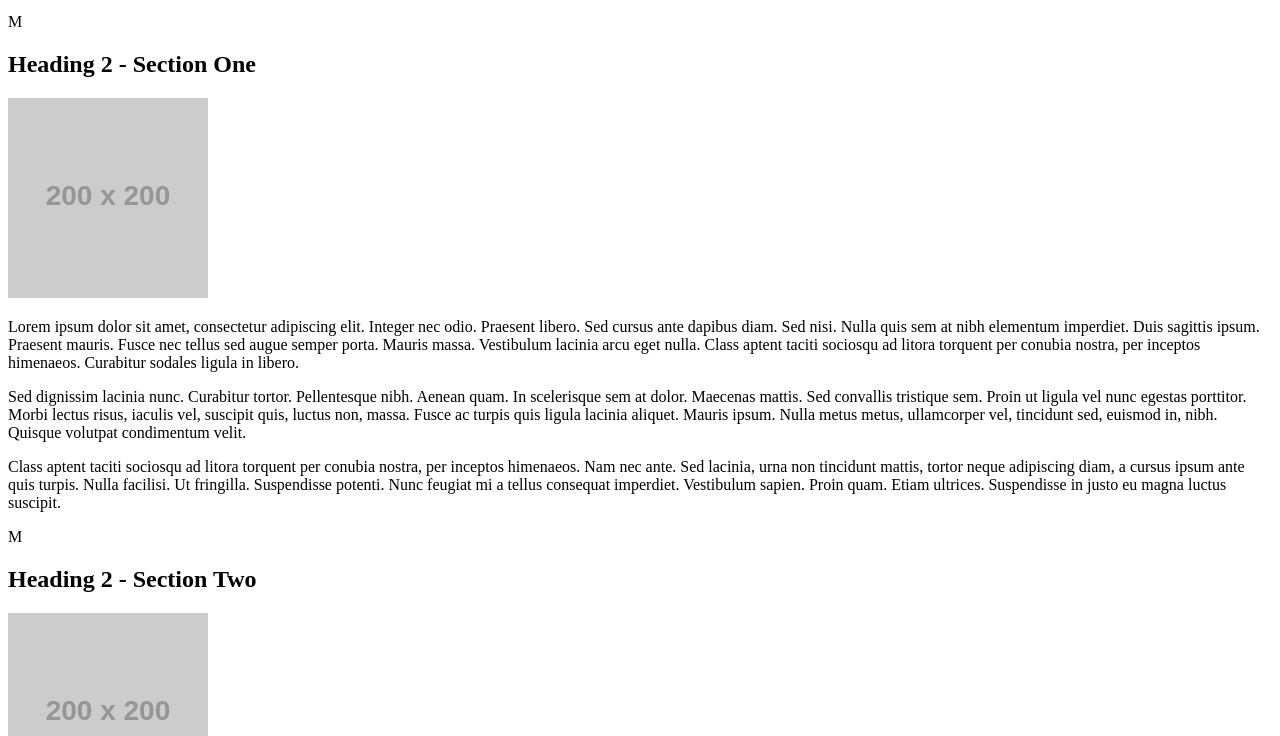
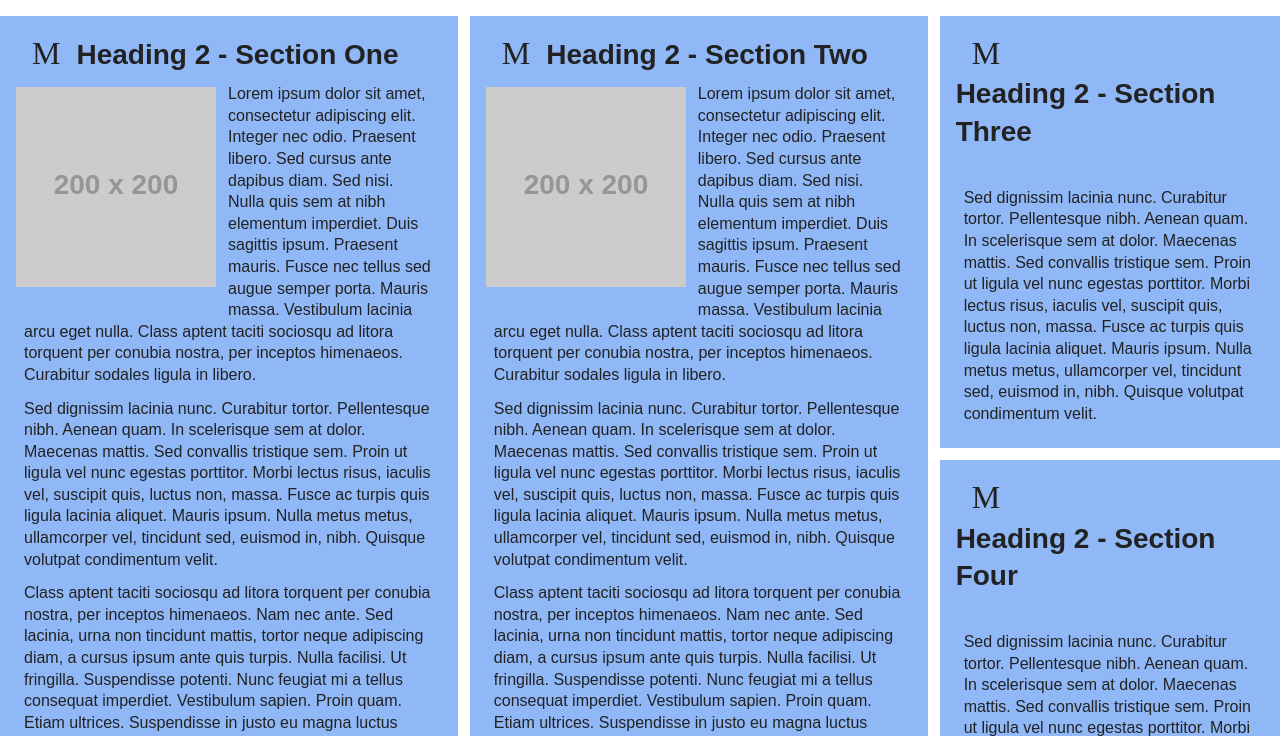
Before and after one commit to apowel29/viewport, a plain HTML site: page index.html in a window 1280 px wide. Shown: the part 135-871 px from the top of the page. Drawn offline with Linux system fonts and the light colour scheme; some icons are missing.

Commit message:
edit
edit

```diff
--- a/viewport-starter-file.html
+++ b/index.html
@@ -4,7 +4,7 @@
         <meta charset="utf-8">
         <meta name="viewport" content="width=device-width, initial-scale=1">
         <!-- Add your name as the author in the meta tag below -->
-        <meta name="author" content="">
+        <meta name="author" content="Ashley Powell">
         <!-- These meta tags have been included as an example, but left blank because this is all placeholder content and won't be a real site -->
         <meta name="description" content="">
         <meta name="keywords" content="">
@@ -15,6 +15,7 @@
         <link rel="icon" type="image/png" sizes="16x16" href="favicon-16x16.png">
         <link href="https://res.cloudinary.com/dr6lvwubh/raw/upload/v1581441981/Anicons/anicons-regular.css" rel="stylesheet">
         <!-- Add a link to your properly named CSS file here -->
+      <link rel="stylesheet" href="powell.styles.css">
     </head>
     <body>
         <header>
--- a/css-starter-file-viewport.css
+++ b/powell.styles.css
@@ -1,8 +1,29 @@
-/* YOUR NAME GOES HERE */
+/* YOUR NAME GOES HERE
+Ashley Powell
+*/
 
 /* --------------- ADD CSS RESET TO THE FILE HERE --------------- */
 
-
+html, body, div, span, applet, object, iframe,
+h1, h2, h3, h4, h5, h6, p, blockquote, pre,
+a, abbr, acronym, address, big, cite, code,
+del, dfn, em, img, ins, kbd, q, s, samp,
+small, strike, strong, sub, sup, tt, var,
+b, u, i, center,
+dl, dt, dd, ol, ul, li,
+fieldset, form, label, legend,
+table, caption, tbody, tfoot, thead, tr, th, td,
+article, aside, canvas, details, embed,
+figure, figcaption, footer, header, hgroup,
+menu, nav, output, ruby, section, summary,
+time, mark, audio, video {
+	margin: 0;
+	padding: 0;
+	border: 0;
+	font-size: 100%;
+	font: inherit;
+	vertical-align: baseline;
+}
 
 /* ----- AUTOPREFIXER FOR VS CODE WAS USED FOR VENDOR PREFIXES ----- */
 /* ---------- VARIABLES ---------- */
@@ -30,8 +51,12 @@
 
 
 /* ----- CHECK FOR USER DARK MODE PREFERENCE ----- */
+@media (prefers-color-scheme: dark) {
 /* --------------- BEGIN USER PREFERS DARK COLOR SCHEME QUERY --------------- */
-
+  body {
+        background-color: var(--dark-gray);
+    }
+}
 /* CHANGE THE BODY'S BACKGROUND COLOR TO THE DARK GRAY IF THE USER PREFERS DARK MODE */
 
 /* --------------- END USER PREFERS DARK COLOR SCHEME QUERY --------------- */
@@ -90,6 +115,7 @@ footer .icon{
 
 
 /* ----- HANDLE PREFERS REDUCED MOTION FOR THE ICON ANIMATIONS ----- */
+@media (prefers-reduced-motion: reduce) {
 /* --------------- BEGIN USER PREFERS REDUCED MOTION QUERY --------------- */
     @-webkit-keyframes icon-animation {
         0% { font-variation-settings: "TIME" 1; }
@@ -97,6 +123,7 @@ footer .icon{
     @keyframes icon-animation {
         0% { font-variation-settings: "TIME" 1; }
     }
+}
 /* --------------- END USER PREFERS REDUCED MOTION QUERY --------------- */
 
 
@@ -150,9 +177,11 @@ img{
 
 /* ---------- SMALL SCREEN STYLES ---------- */
 /* --------------- BEGIN SMALL SCREEN SIZES --------------- */
-    /* header, footer{
+    @media screen and (min-width: 500px) {
+    header, footer{
         background-color: var(--lime-green);
         color: var(--dark-gray);
+      }
     }
 
     main{
@@ -175,16 +204,18 @@ img{
     img{
         width: 200px;
         max-width: 200px;
-    } */
+    }
 /* --------------- END SMALL SCREEN SIZES --------------- */
 
 
 
 /* ---------- MEDIUM SCREEN STYLES ---------- */
 /* --------------- BEGIN MEDIUM SCREEN SIZES --------------- */
-    /* header, footer{
+    @media screen and (min-width: 850px){
+    header, footer{
         background-color: var(--black);
         color: var(--white);
+        }
     }
 
     main{
@@ -207,16 +238,18 @@ img{
     #seven{
         grid-column: 3/4;
         grid-row: 3/5;
-    } */
+    }
 /* --------------- END MEDIUM SCREEN SIZES --------------- */
 
 
 
 /* ---------- LARGE SCREEN STYLES ---------- */
 /* --------------- BEGIN LARGE SCREEN SIZES --------------- */
-    /* header, footer{
+    @media screen and (min-width: 1000px){
+    header, footer{
         background-color: var(--lime-green);
         color: var(--dark-gray);
+        }
     }
 
     h1, h2{
@@ -252,19 +285,23 @@ img{
 
 /* ---------- ADJUSTING RESPONSIVE IMAGE SIZE ---------- */
 /* --------------- BEGIN RESPONSIVE IMAGE ADJUST SIZES --------------- */
-    /* img{
-        width: 300px;
-        max-width: 300px;
-    } */
+@media screen and (min-width: 300px){
+img {
+    width: 300px;
+    max-width: 300px;
+    }
+}
 /* --------------- END RESPONSIVE IMAGE ADJUST SIZES --------------- */
 
 
 
 /* ---------- EXTRA LARGE SCREEN STYLES ---------- */
 /* --------------- BEGIN EXTRA LARGE SCREEN SIZES --------------- */
-    /* header, footer{
+    @media screen and (min-width: 1200px) {
+    header, footer{
         background-color: var(--orange);
         padding-left: 5%;
+     }
     }
 
     main{
@@ -327,5 +364,5 @@ img{
 
     #three p, #four p, #five p, #six p{
         padding-top: 2em;
-    } */
+    }
 /* --------------- END EXTRA LARGE SCREEN SIZES --------------- */
```
